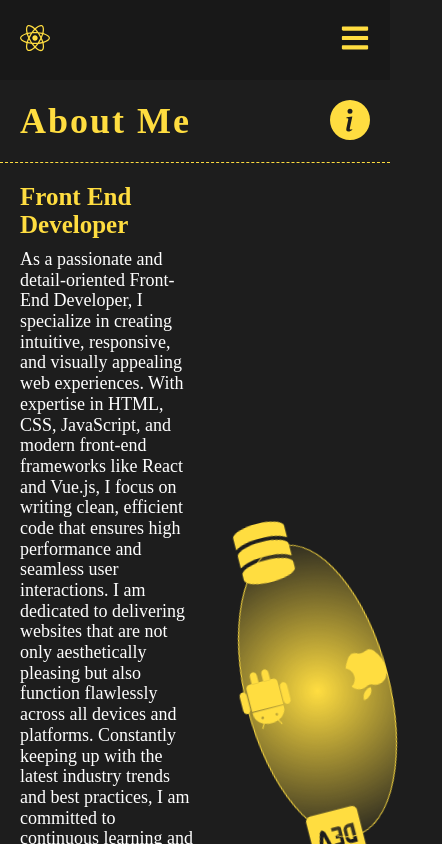
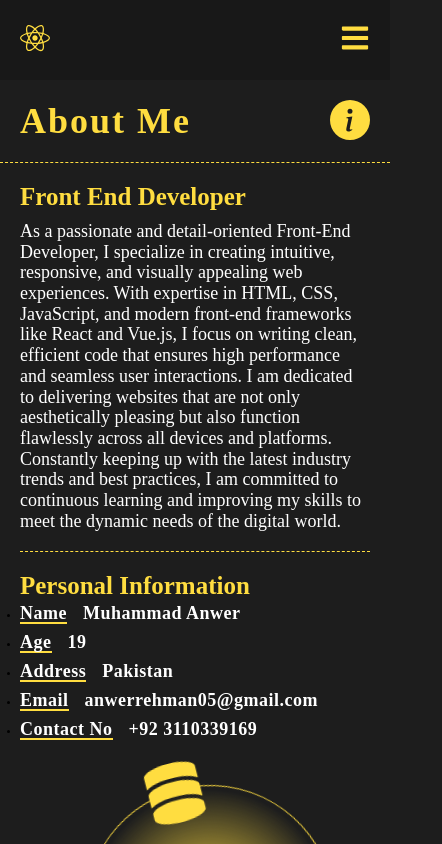
Before and after one commit to anwarnagori/My-Portfolio, a React (Vite) app: page /about in a window 390 px wide. Shown: the top 844 px of the page, 442 px wide, since content can reach past the window. Built offline with nearby package versions, Linux system fonts and the light colour scheme; a web font is replaced by a local one.

Commit message:
updated-code

```diff
--- a/src/containers/about/style.css
+++ b/src/containers/about/style.css
@@ -1,34 +1,42 @@
-.about__contant{
+.about__contant {
     display: flex;
     gap: 20px;
     padding: 20px;
     width: 100%;
 }
-.about__contant__personalWrapper,.about__contant__servicesWrapper{
+
+.about__contant__personalWrapper,
+.about__contant__servicesWrapper {
     width: 50%;
 }
-.about__contant__personalWrapper h3{
+
+.about__contant__personalWrapper h3 {
     margin-bottom: 10px;
     font-size: 2.5rem;
     font-weight: 700;
-    --yellow-theme-main-color : #ffdd40;
+    --yellow-theme-main-color: #ffdd40;
     color: var(--yellow-theme-main-color);
 }
-.personalInformationHeaderText{
+
+.personalInformationHeaderText {
     padding-top: 20px;
 }
-p{
+
+p {
     color: var(--yellow-theme-sub-text-color);
     font-size: 1.8rem;
     line-height: 1.15;
     padding-bottom: 20px;
     border-bottom: 1px dashed var(--yellow-theme-main-color);
 }
-ul > li{
+
+ul>li {
     line-height: 0.7rem;
     margin-bottom: 15px;
 }
-.title,.value{
+
+.title,
+.value {
     font-size: 18px;
     font-weight: 700;
     letter-spacing: 0.5px;
@@ -39,15 +47,18 @@ ul > li{
     padding-bottom: 5px;
     color: var(--yellow-theme-sub-text-color);
 }
-.value{
+
+.value {
     border: none;
 }
-.about__contant__servicesWrapper{
+
+.about__contant__servicesWrapper {
     display: flex;
     justify-content: center;
     align-items: center;
 }
-.about__contant__servicesWrapper__innerContant{
+
+.about__contant__servicesWrapper__innerContant {
     width: 300px;
     height: 300px;
     background: radial-gradient(180px, var(--yellow-theme-main-color), transparent 90%);
@@ -57,29 +68,73 @@ ul > li{
     margin-left: 30px;
     animation: rotation 10s linear 1s infinite;
 }
+
 .about__contant__servicesWrapper__innerContant div:nth-child(1) {
     position: absolute;
     top: -9%;
     left: 41%;
 }
+
 .about__contant__servicesWrapper__innerContant div:nth-child(2) {
     position: absolute;
     right: -8%;
     top: 41.5%;
 }
+
 .about__contant__servicesWrapper__innerContant div:nth-child(3) {
     position: absolute;
     bottom: -10%;
     left: 41%;
 }
+
 .about__contant__servicesWrapper__innerContant div:nth-child(4) {
     position: absolute;
     left: -8%;
     top: 41%;
 }
 
-@keyframes rotation{
-    100%{
+@keyframes rotation {
+    100% {
         transform: rotate(360deg);
     }
 }
+
+@media only screen and (max-width: 768px) {
+    .about__contant{
+        flex-direction: column;
+    }
+    .about__contant__personalWrapper,
+.about__contant__servicesWrapper {
+    width: 100%;
+}
+.about__contant__servicesWrapper{
+    margin: 10px 0px;
+}
+.about__contant__servicesWrapper__innerContant{
+    width: 250px;
+    height: 250px;
+    background: radial-gradient(100px, var(--yellow-theme-main-color), transparent 120%);
+}.about__contant__servicesWrapper__innerContant div:nth-child(1) {
+    position: absolute;
+    top: -15%;
+    left: 38%;
+}
+
+.about__contant__servicesWrapper__innerContant div:nth-child(2) {
+    position: absolute;
+    right: -11%;
+    top: 40%;
+}
+
+.about__contant__servicesWrapper__innerContant div:nth-child(3) {
+    position: absolute;
+    bottom: -12%;
+    left: 40%;
+}
+
+.about__contant__servicesWrapper__innerContant div:nth-child(4) {
+    position: absolute;
+    left: -12%;
+    top: 40%;
+}
+}
```
